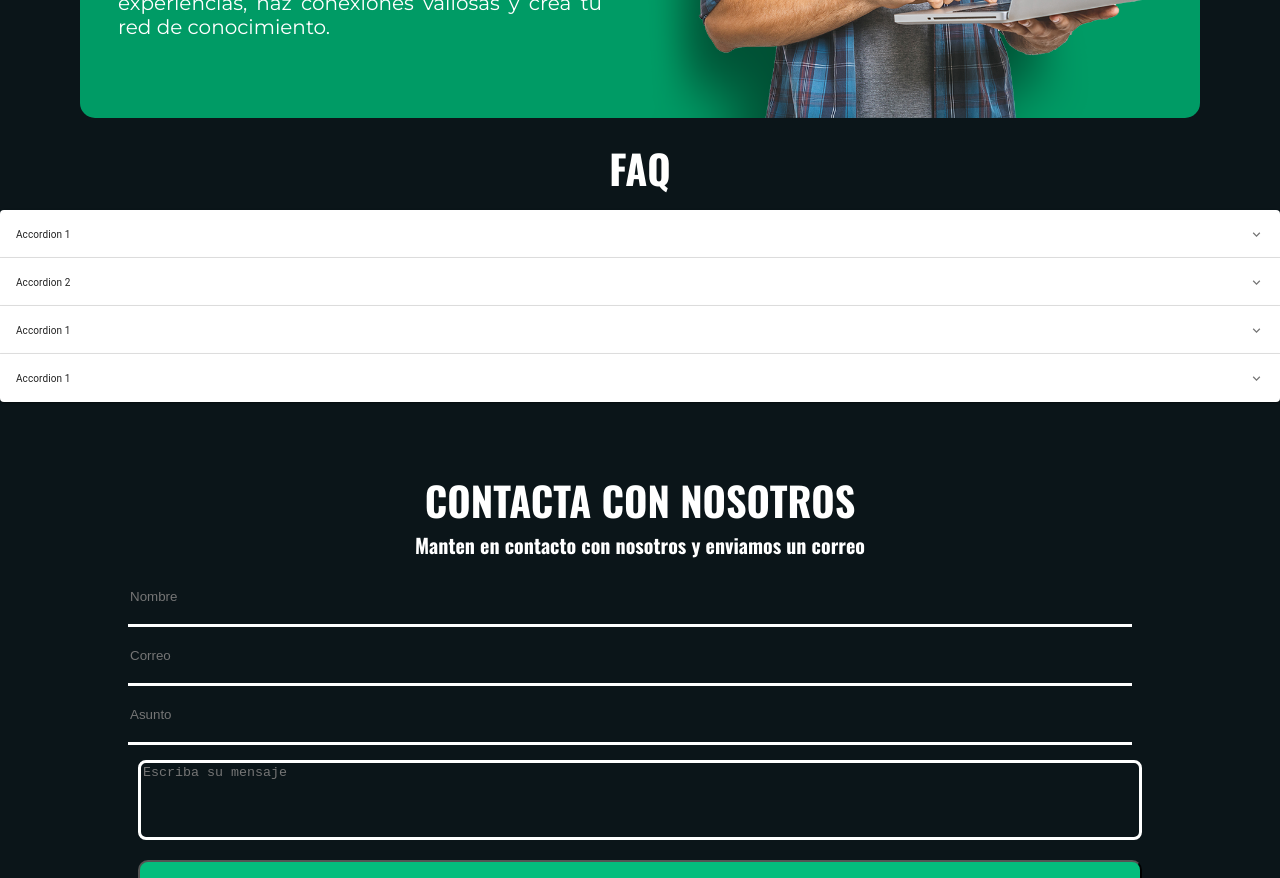
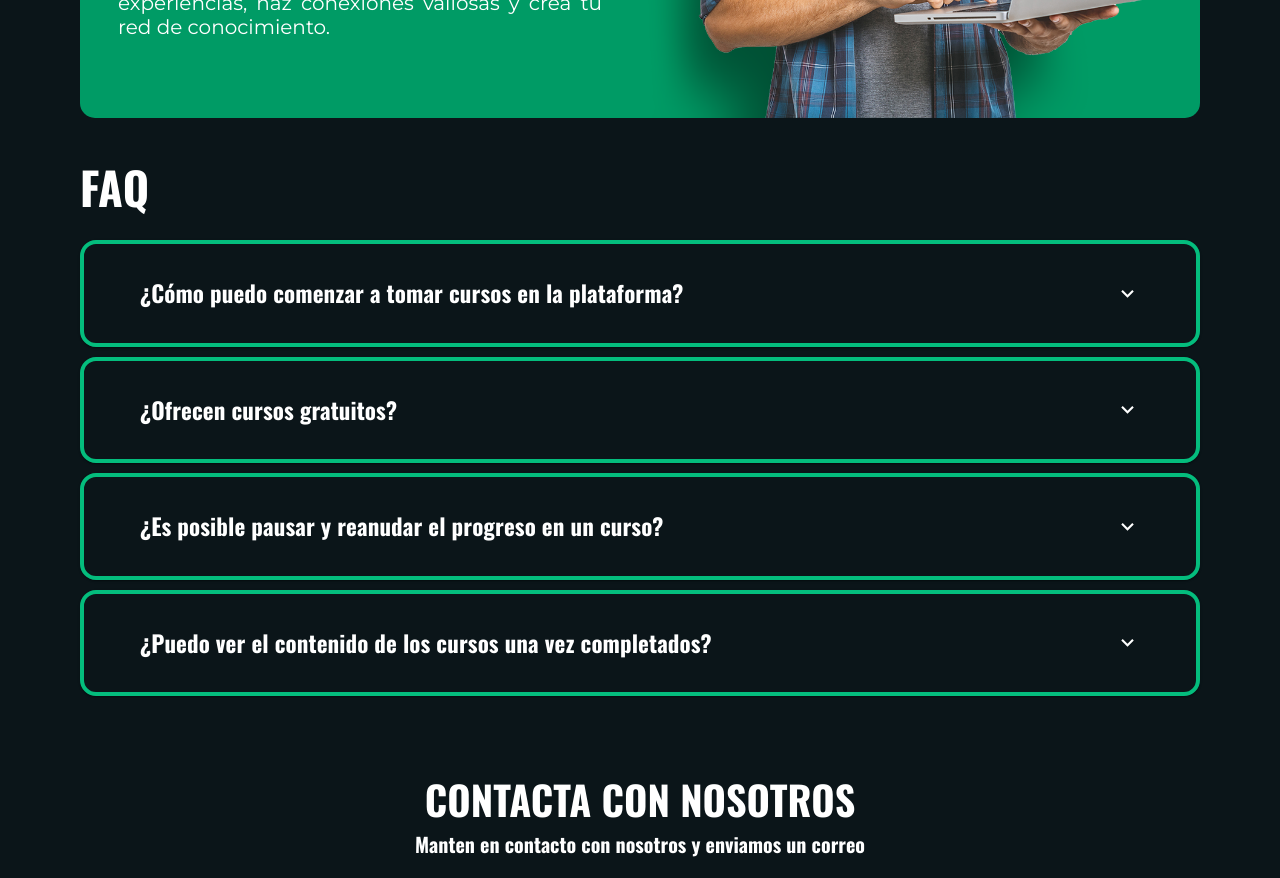
Before and after one commit to SofiDevO/proyecto--fullstack, a React (Vite) app in the folder frontend/CodeJourney/: page / in a window 1280 px wide. Shown: the part 1340-2218 px from the top of the page. Built offline with nearby package versions, Linux system fonts and the light colour scheme.

Commit message:
se añadio el FAQ ya arreglado

```diff
--- a/frontend/CodeJourney/src/components/FAQ/FAQ.css
+++ b/frontend/CodeJourney/src/components/FAQ/FAQ.css
@@ -1,7 +1,56 @@
-.MuiPaper-root .MuiPaper-elevation .MuiPaper-rounded .MuiPaper-elevation1 .MuiAccordion-root .MuiAccordion-rounded .MuiAccordion-gutters .css-1elwnq4-MuiPaper-root-MuiAccordion-root {
-    padding: 15px 30px;
-    border-width: 4px;
-    border-radius: 16px;
-    background-color: #ffffff00;
-    border-color: #0cffab;
+
+
+.faq-container{
+padding:5px 80px;
+
 }
+
+.title-faq{
+    padding:15px 80px;
+    font-size: 45px;
+    font-family: var(--main-font);
+}
+
+.ask-faq {
+color: #fff;
+font-size: 23px;
+font-weight: bold;
+font-family: var(--main-font);
+}
+
+.text-faq {
+color: #fff;
+font-size:18px;
+text-align: justify;
+font-family: var(--text-font);
+}
+
+
+
+
+@media screen and (max-width: 939px) {
+
+    .title-faq{
+        padding:15px 22px;
+    }
+
+    .faq-container{
+        padding:5px 20px;
+        }
+
+        .text-faq {
+            font-size: 16px;
+        }
+}
+
+
+@media screen and (max-width: 768px) {
+
+    .ask-faq {
+        font-size: 20px;
+        }
+
+        .text-faq {
+            font-size: 15px;
+        }
+}
--- a/frontend/CodeJourney/src/components/FAQ/FAQ.jsx
+++ b/frontend/CodeJourney/src/components/FAQ/FAQ.jsx
@@ -9,72 +9,143 @@ import ExpandMoreIcon from "@mui/icons-material/ExpandMore";
 export const FAQ = () => {
   return (
     <div>
-      <h1 className="title">FAQ</h1>
+      <h1 className="title-faq">FAQ</h1>
+      <div className="faq-container">
+        <Accordion
+          style={{
+            borderRadius: "16px",
+            backgroundColor: "#00ffff00",
+            border: "4px solid #04BD7D",
+            padding: "20px 40px",
+          }}
+        >
+          <AccordionSummary
+            expandIcon={
+              <ExpandMoreIcon style={{ color: "#fff", fontSize: "25px" }} />
+            }
+            aria-controls="panel1a-content"
+            id="panel1a-header"
+          >
+            <Typography>
+              <div className="ask-faq">
+                ¿Cómo puedo comenzar a tomar cursos en la plataforma?
+              </div>
+            </Typography>
+          </AccordionSummary>
+          <AccordionDetails>
+            <Typography>
+              <div className="text-faq">
+                Para empezar, simplemente crea una cuenta en nuestra plataforma.
+                Luego, explora nuestra amplia variedad de cursos que
+                recomendamos, luego elige el que más te interese. Una vez que
+                hayas seleccionado un curso, puedes inscribirte y comenzar tu
+                viaje educativo.
+              </div>
+            </Typography>
+          </AccordionDetails>
+        </Accordion>
+      </div>
 
-      <Accordion>
-        <AccordionSummary
-          className="content"
-          expandIcon={<ExpandMoreIcon />}
-          aria-controls="panel1a-content"
-          id="panel1a-header"
+      <div className="faq-container">
+        <Accordion
+          style={{
+            borderRadius: "16px",
+            backgroundColor: "#00ffff00",
+            border: "4px solid #04BD7D",
+            padding: "20px 40px",
+          }}
         >
-          <Typography className="faq-name">Accordion 1</Typography>
-        </AccordionSummary>
-        <AccordionDetails>
-          <Typography>
-            Lorem ipsum dolor sit amet, consectetur adipiscing elit. Suspendisse
-            malesuada lacus ex, sit amet blandit leo lobortis eget.
-          </Typography>
-        </AccordionDetails>
-      </Accordion>
+          <AccordionSummary
+            expandIcon={
+              <ExpandMoreIcon style={{ color: "#fff", fontSize: "25px" }} />
+            }
+            aria-controls="panel1a-content"
+            id="panel1a-header"
+          >
+            <Typography>
+              <div className="ask-faq">¿Ofrecen cursos gratuitos?</div>
+            </Typography>
+          </AccordionSummary>
+          <AccordionDetails>
+            <Typography>
+              <div className="text-faq">
+                Todos los cursos que ofrecemos son una selección de cursos
+                gratuitos para que puedas explorar y descubrir nuevos temas sin
+                costo. Estos cursos son una excelente manera de conocer nuestra
+                plataforma y experimentar la calidad de nuestro contenido.
+              </div>
+            </Typography>
+          </AccordionDetails>
+        </Accordion>
+      </div>
 
-      <Accordion>
-        <AccordionSummary
-          expandIcon={<ExpandMoreIcon />}
-          aria-controls="panel2a-content"
-          id="panel2a-header"
+      <div className="faq-container">
+        <Accordion
+          style={{
+            borderRadius: "16px",
+            backgroundColor: "#00ffff00",
+            border: "4px solid #04BD7D",
+            padding: "20px 40px",
+          }}
         >
-          <Typography className="faq-name">Accordion 2</Typography>
-        </AccordionSummary>
-        <AccordionDetails>
-          <Typography>
-            Lorem ipsum dolor sit amet, consectetur adipiscing elit. Suspendisse
-            malesuada lacus ex, sit amet blandit leo lobortis eget.
-          </Typography>
-        </AccordionDetails>
-      </Accordion>
-
-      <Accordion>
-        <AccordionSummary
-          expandIcon={<ExpandMoreIcon />}
-          aria-controls="panel1a-content"
-          id="panel1a-header"
+          <AccordionSummary
+            expandIcon={
+              <ExpandMoreIcon style={{ color: "#fff", fontSize: "25px" }} />
+            }
+            aria-controls="panel1a-content"
+            id="panel1a-header"
+          >
+            <Typography>
+              <div className="ask-faq">
+                ¿Es posible pausar y reanudar el progreso en un curso?
+              </div>
+            </Typography>
+          </AccordionSummary>
+          <AccordionDetails>
+            <Typography>
+              <div className="text-faq">
+                Sí, entendemos que la vida puede ser ocupada. Puedes pausar tu
+                progreso en un curso y reanudarlo más tarde cuando te convenga.
+                Queremos que aprendas a tu propio ritmo.
+              </div>
+            </Typography>
+          </AccordionDetails>
+        </Accordion>
+      </div>
+      <div className="faq-container">
+        <Accordion
+          style={{
+            borderRadius: "16px",
+            backgroundColor: "#00ffff00",
+            border: "4px solid #04BD7D",
+            padding: "20px 40px",
+          }}
         >
-          <Typography className="faq-name">Accordion 1</Typography>
-        </AccordionSummary>
-        <AccordionDetails>
-          <Typography>
-            Lorem ipsum dolor sit amet, consectetur adipiscing elit. Suspendisse
-            malesuada lacus ex, sit amet blandit leo lobortis eget.
-          </Typography>
-        </AccordionDetails>
-      </Accordion>
-
-      <Accordion>
-        <AccordionSummary
-          expandIcon={<ExpandMoreIcon />}
-          aria-controls="panel1a-content"
-          id="panel1a-header"
-        >
-          <Typography className="faq-name">Accordion 1</Typography>
-        </AccordionSummary>
-        <AccordionDetails>
-          <Typography>
-            Lorem ipsum dolor sit amet, consectetur adipiscing elit. Suspendisse
-            malesuada lacus ex, sit amet blandit leo lobortis eget.
-          </Typography>
-        </AccordionDetails>
-      </Accordion>
+          <AccordionSummary
+            expandIcon={
+              <ExpandMoreIcon style={{ color: "#fff", fontSize: "25px" }} />
+            }
+            aria-controls="panel1a-content"
+            id="panel1a-header"
+          >
+            <Typography>
+              <div className="ask-faq">
+                ¿Puedo ver el contenido de los cursos una vez completados?
+              </div>
+            </Typography>
+          </AccordionSummary>
+          <AccordionDetails>
+            <Typography>
+              <div className="text-faq">
+                Sí, una vez que hayas completado un curso, seguirás teniendo
+                acceso al contenido para que puedas repasar y aplicar tus
+                conocimientos en el futuro. Queremos que tu aprendizaje sea una
+                herramienta continua en tu desarrollo.
+              </div>
+            </Typography>
+          </AccordionDetails>
+        </Accordion>
+      </div>
     </div>
   );
 };
```
